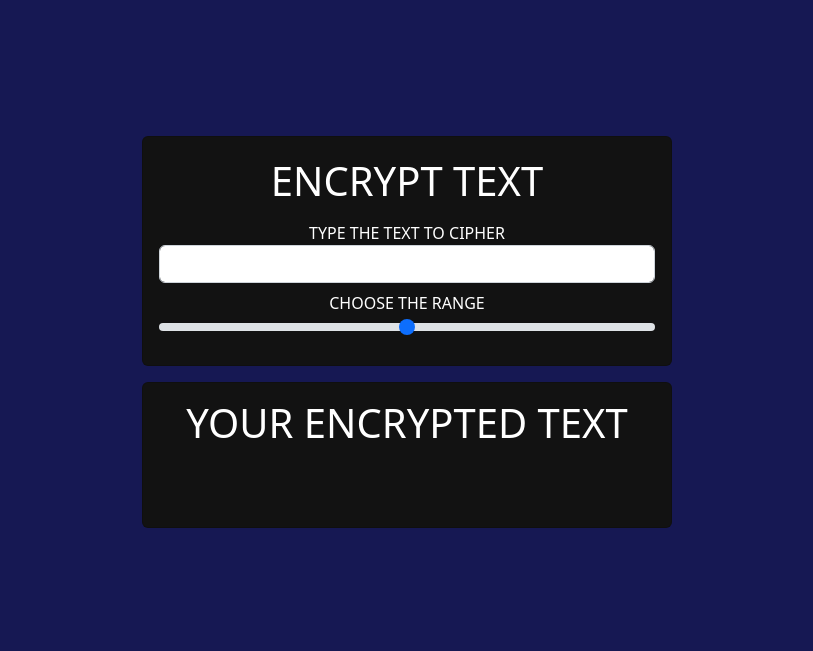
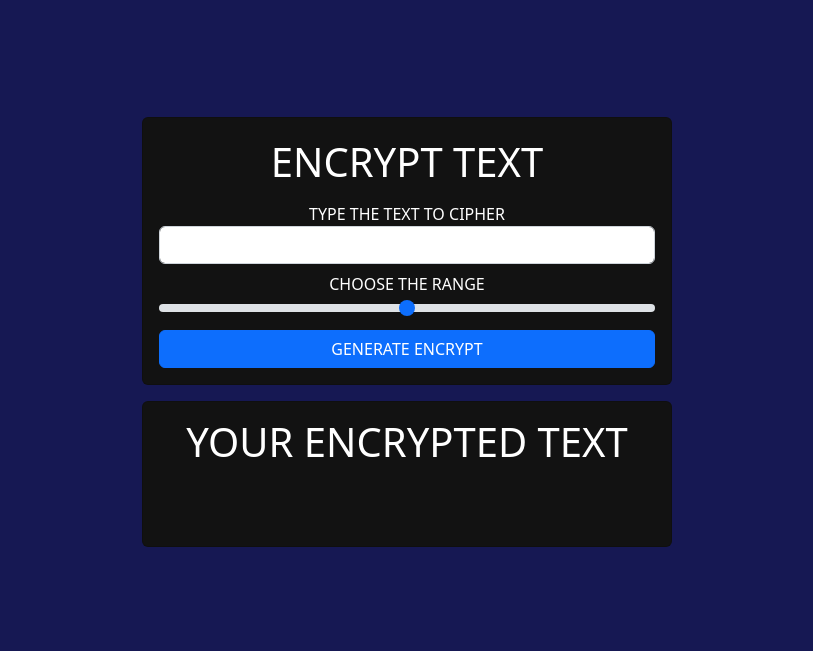
Before and after one commit to AndreyHerrera/JAVASCRIPT-TEXT-ENCRYPTION, a plain HTML site: page index.html in a window 1280 px wide. Shown: the part 63-714 px from the top of the page, without its empty margins (233-1046 px from the left). Drawn offline with nearby package versions, Linux system fonts and the light colour scheme.

```diff
--- a/index.html
+++ b/index.html
@@ -11,7 +11,8 @@
     <link href="https://cdn.jsdelivr.net/npm/bootstrap@5.2.0/dist/css/bootstrap.min.css" rel="stylesheet" integrity="sha384-gH2yIJqKdNHPEq0n4Mqa/HGKIhSkIHeL5AyhkYV8i59U5AR6csBvApHHNl/vI1Bx" crossorigin="anonymous">
     <script src="script.js" type="text/javascript" defer></script>
 </head>
-<body>
+<body style="background-color: #161853;">
+
     <!-- NavBar -->
     <header style="background-color: #161853;">
         <nav class="navbar" id="navbar-bg" style=" height: 70px;">
@@ -29,23 +30,22 @@
         <div class="container text-center">
             <div class="row">
               <div class="col-md-4 col-lg-3"></div>
-              <div class="col-sm-12 col-md-4 col-lg-6">
+              <form class="col-sm-12 col-md-4 col-lg-6" id="cifrador"autocomplete="off">
                     <div class="card card-body m-2" style="background-color: #121212; color: white;">
                         <div class="py-1">
                             <h1>ENCRYPT TEXT</h1>
                         </div>
                         <div class="py-1">
-                            <form id="cifrador" autocomplete="off">
-                                <label>TYPE THE TEXT TO CIPHER</label>
-                                <input class="form-control" id="input-original" spellcheck="false" type="text" name="text">
-                            </form>
+                            <label>TYPE THE TEXT TO CIPHER</label>
+                            <input class="form-control" id="input-original" spellcheck="false" type="text" name="text">
                         </div>
 
                         <div class="rango py-1">
                             <label>CHOOSE THE RANGE</label>
                             <input class="form-range" id="rango" type="range" value="10" min="0" max="20" oninput="this.nextElementSibling.value = this.value">
                         </div>
-                    </div>
+                          <button class="btn btn-primary" id="btnGenerate">GENERATE ENCRYPT</button>
+                    </form>
                 </div>
                 <div class="col-md-4 col-lg-3"></div>
 
```
